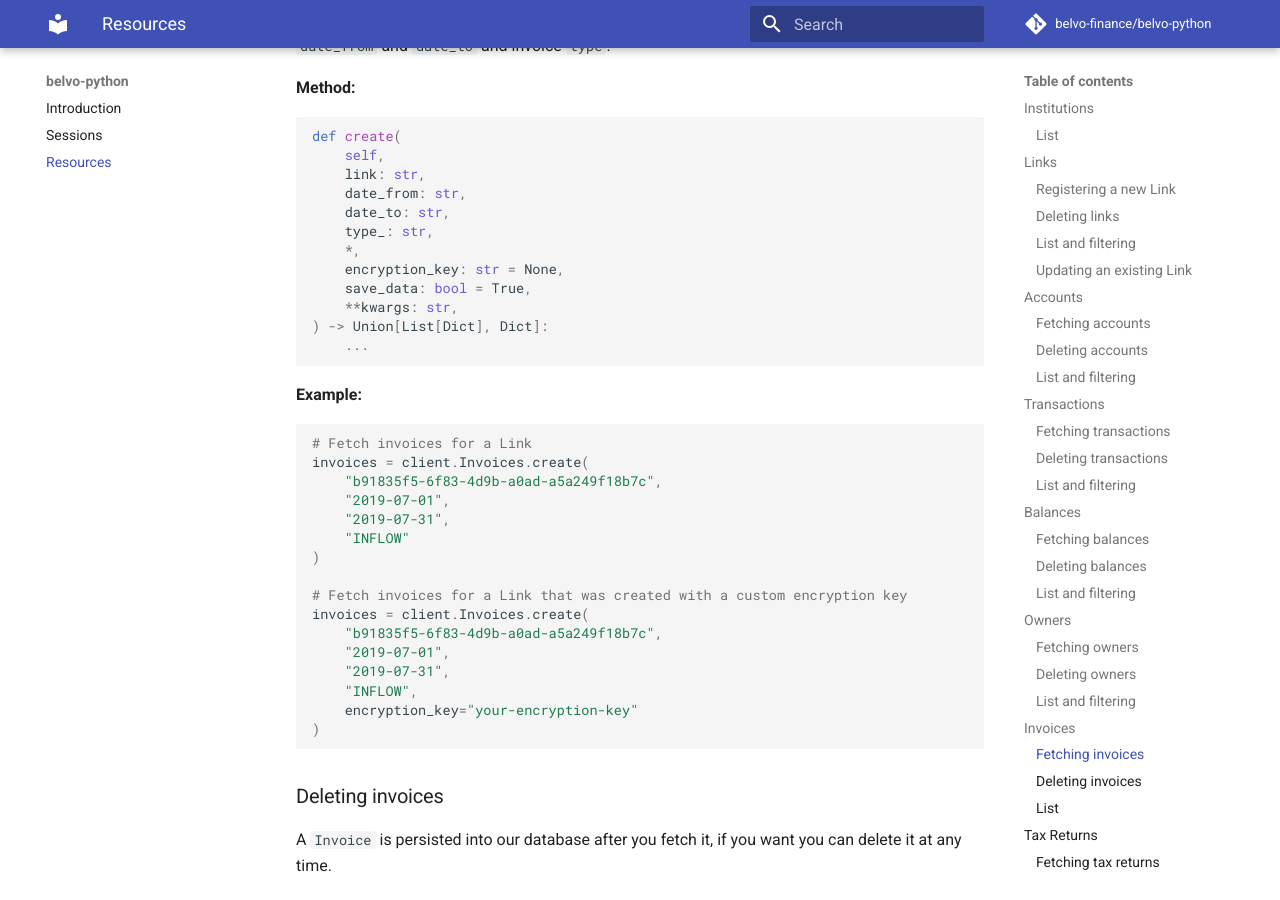
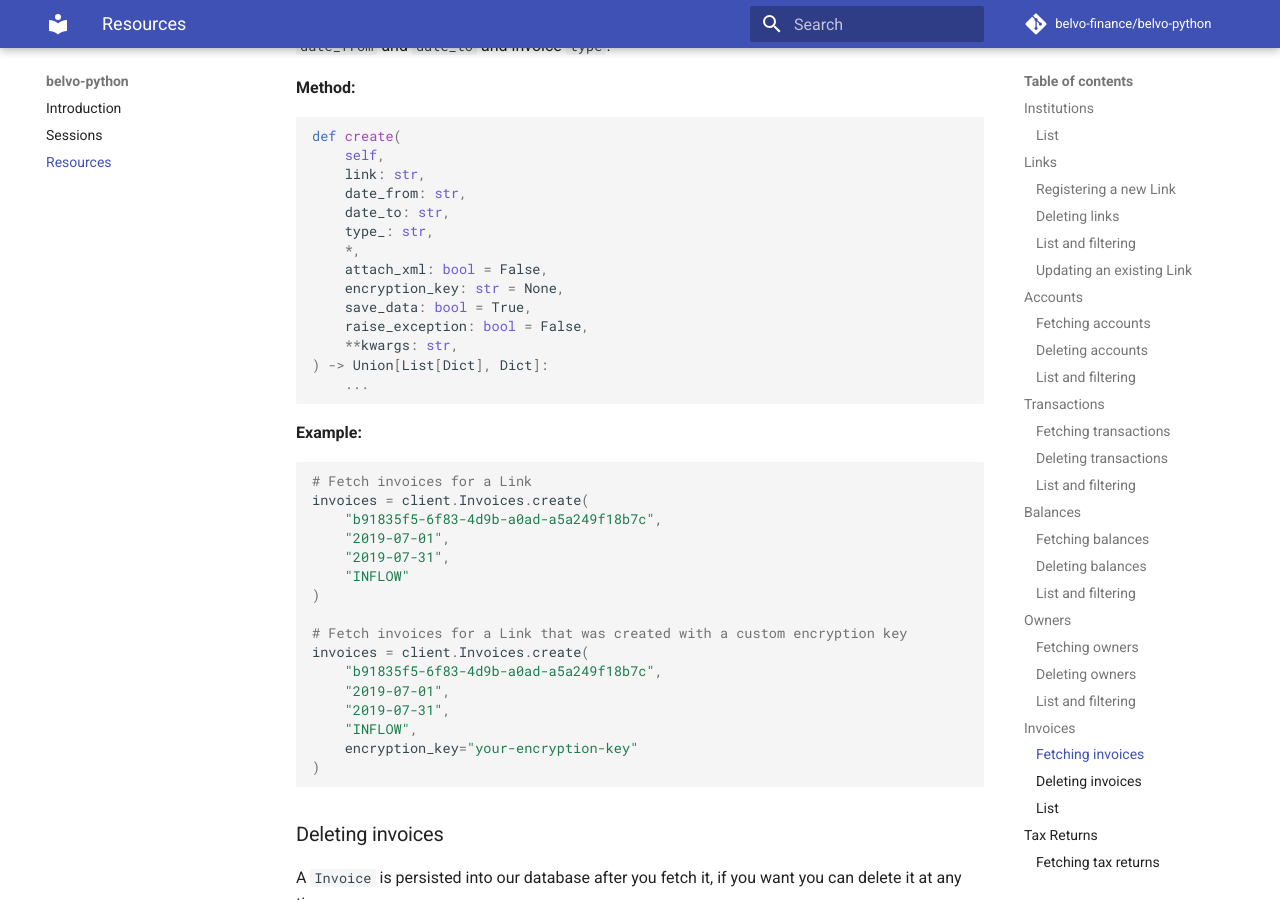
Before and after one commit to tian2992/belvo-python, an MkDocs documentation site: the page built from docs/resources.md, in a window 1280 px wide and 900 px high, scrolled down 11409 px. Built offline with MkDocs 1.6.1 and Material for MkDocs 9.7.7, drawn with Linux system fonts in a browser that asks for light colours; emoji names are drawn with the system emoji font; comment, search, counter and statistics services are not loaded.

Commit message:
Update invoices documentation to add attach_xml param (#35)

```diff
--- a/docs/resources.md
+++ b/docs/resources.md
@@ -546,8 +546,10 @@ def create(
     date_to: str,
     type_: str,
     *,
+    attach_xml: bool = False,
     encryption_key: str = None,
     save_data: bool = True,
+    raise_exception: bool = False,
     **kwargs: str,
 ) -> Union[List[Dict], Dict]:
     ...
```
